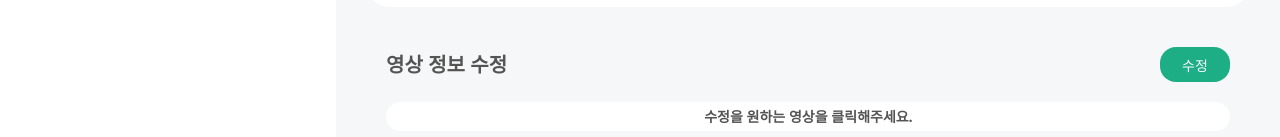
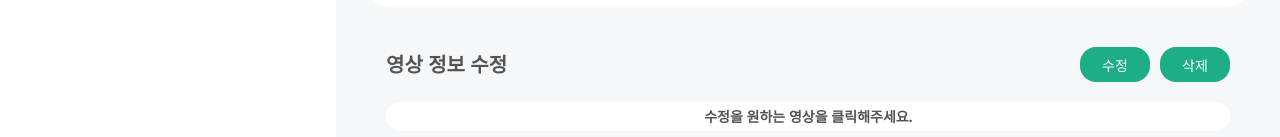
Before and after one commit to CSID-DGU/2023-S-VSA-blackshoes-3, a React (Vite) app: page /home/1/manage in a window 1280 px wide. Shown: the part 322-459 px from the top of the page. Built offline with nearby package versions, Linux system fonts and the light colour scheme; no server answers.

Commit message:
Fix: Add redirect after video delete and navigate to manage page after video uploaded

```diff
--- a/src/components/Home/UploadStyle.jsx
+++ b/src/components/Home/UploadStyle.jsx
@@ -48,6 +48,14 @@ export const TitleBetweenBox = styled.section`
   justify-content: space-between;
   align-items: center;
   position: relative;
+`;
+
+export const ButtonWrapper = styled.div`
+  height: 100%;
+  display: flex;
+  justify-content: space-between;
+  align-items: center;
+  gap: 10px;
 `;
 
 export const MiddleSpan = styled.span`
--- a/src/pages/Manage.jsx
+++ b/src/pages/Manage.jsx
@@ -106,6 +106,22 @@ const Manage = () => {
     setVideoId(videoId);
   };
 
+  const handleVideoDelete = async () => {
+    if (window.confirm("정말 삭제하시겠습니까?")) {
+      await axios
+        .delete(`http://13.125.69.94:8021/upload-service/videos/${userId}/${videoId}`)
+        .then((res) => {
+          console.log(res);
+          window.location.reload();
+        })
+        .catch((err) => {
+          console.log(err);
+        });
+    } else {
+      return;
+    }
+  };
+
   // ComponentDidMount-------------------------------------------
   useEffect(() => {
     setPage(2);
@@ -205,9 +221,14 @@ const Manage = () => {
           <M.MiddelBox>
             <U.TitleBetweenBox>
               <U.SpanTitle>영상 정보 수정</U.SpanTitle>
-              <ColorButton width="70px" style={{ height: "35px" }}>
-                수정
-              </ColorButton>
+              <U.ButtonWrapper>
+                <ColorButton width="70px" style={{ height: "35px" }}>
+                  수정
+                </ColorButton>
+                <ColorButton width="70px" style={{ height: "35px" }} onClick={handleVideoDelete}>
+                  삭제
+                </ColorButton>
+              </U.ButtonWrapper>
             </U.TitleBetweenBox>
             <M.VideoModifyWrapper videourl={videoUrl}>
               수정을 원하는 영상을 클릭해주세요.
--- a/src/pages/Upload.jsx
+++ b/src/pages/Upload.jsx
@@ -169,6 +169,7 @@ const Upload = () => {
             .then((res) => {
               console.log(res);
               alert("동영상 최종 업로드가 완료되었습니다.");
+              navigate(`/home/${userId}/manage`);
             });
         } catch (err) {
           console.log(err);
```
